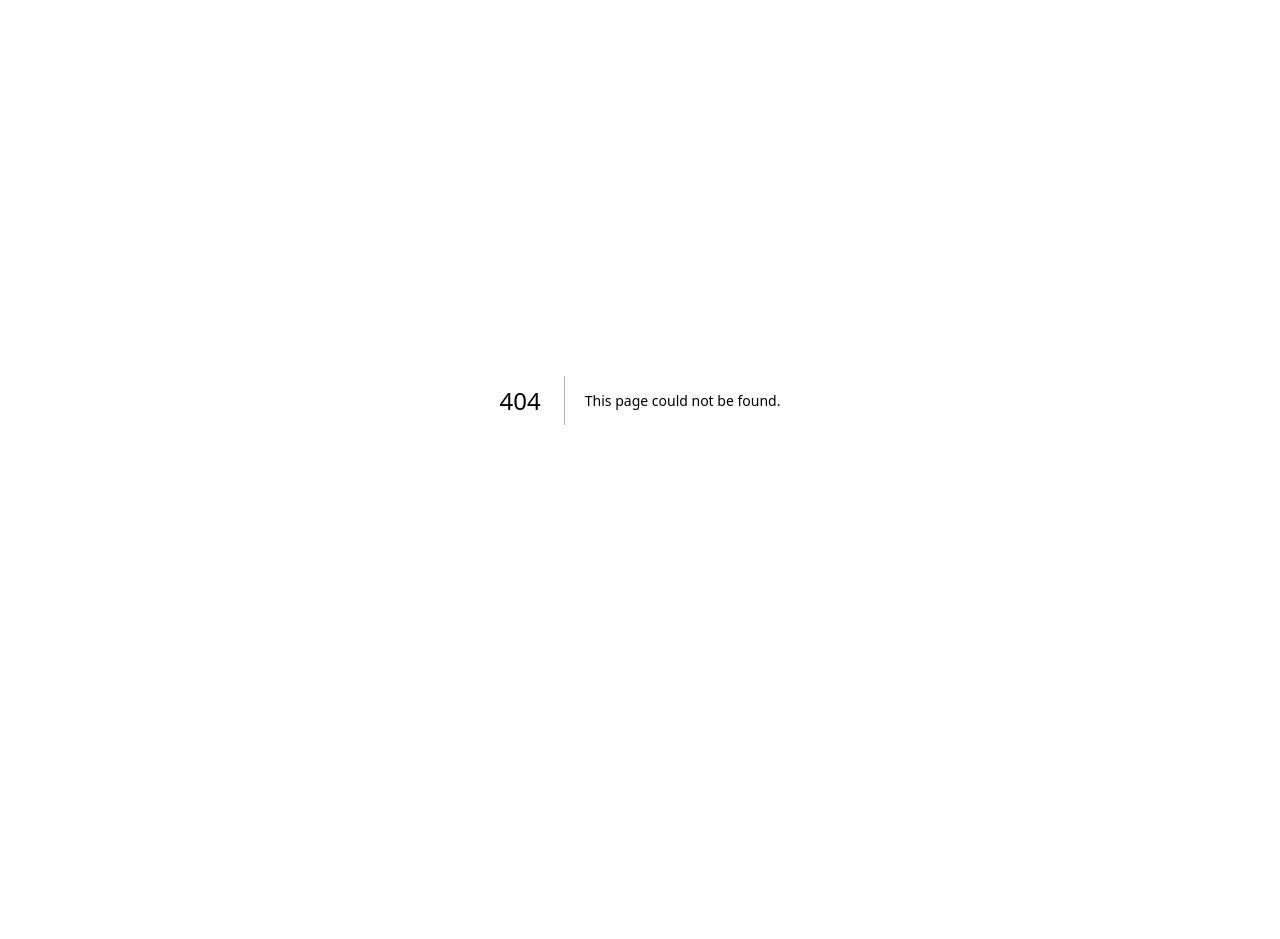
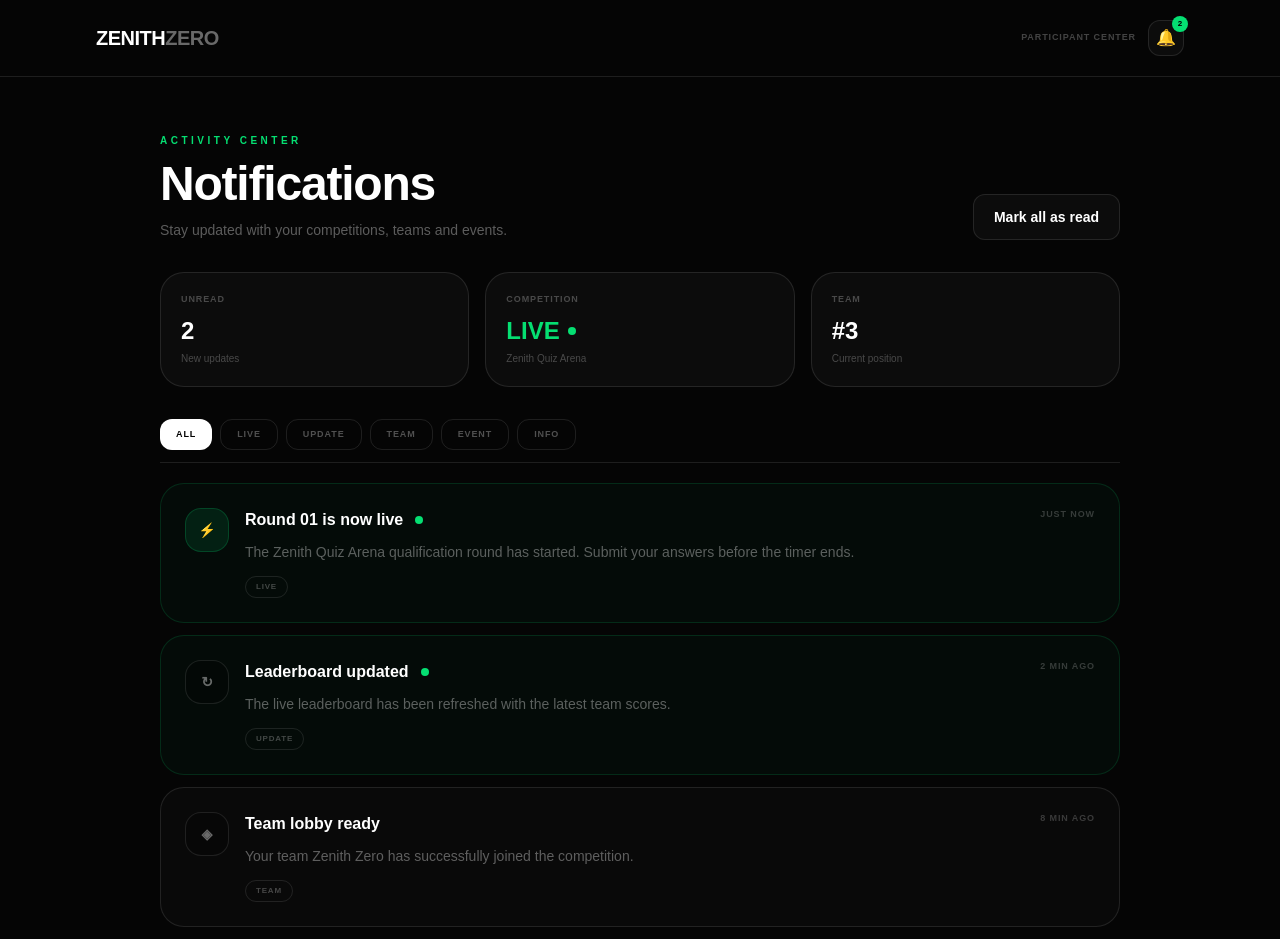
Before and after one commit to niharrai7/zenith-zero, a Next.js app: page /notifications in a window 1280 px wide. Before the commit this address had no page. Shown: the top 939 px of the page. Before the commit the page ends 800 px from the top, so only its background shows below. Built offline with nearby package versions, Linux system fonts and the light colour scheme.

Commit message:
feat: add notifications center

```diff
--- /dev/null
+++ b/app/notifications/page.js
@@ -0,0 +1,317 @@
+"use client";
+
+import { useState } from "react";
+import Link from "next/link";
+
+const initialNotifications = [
+  {
+    id: 1,
+    type: "LIVE",
+    title: "Round 01 is now live",
+    message:
+      "The Zenith Quiz Arena qualification round has started. Submit your answers before the timer ends.",
+    time: "Just now",
+    unread: true,
+  },
+  {
+    id: 2,
+    type: "UPDATE",
+    title: "Leaderboard updated",
+    message:
+      "The live leaderboard has been refreshed with the latest team scores.",
+    time: "2 min ago",
+    unread: true,
+  },
+  {
+    id: 3,
+    type: "TEAM",
+    title: "Team lobby ready",
+    message:
+      "Your team Zenith Zero has successfully joined the competition.",
+    time: "8 min ago",
+    unread: false,
+  },
+  {
+    id: 4,
+    type: "EVENT",
+    title: "Registration confirmed",
+    message:
+      "Your registration for Zenith Quiz Arena has been confirmed.",
+    time: "15 min ago",
+    unread: false,
+  },
+  {
+    id: 5,
+    type: "INFO",
+    title: "Competition instructions",
+    message:
+      "Make sure every team member is ready before the next round begins.",
+    time: "20 min ago",
+    unread: false,
+  },
+];
+
+export default function NotificationsPage() {
+  const [notifications, setNotifications] = useState(initialNotifications);
+  const [filter, setFilter] = useState("ALL");
+
+  const unreadCount = notifications.filter(
+    (notification) => notification.unread
+  ).length;
+
+  const filteredNotifications =
+    filter === "ALL"
+      ? notifications
+      : notifications.filter(
+          (notification) => notification.type === filter
+        );
+
+  function markAllRead() {
+    setNotifications((current) =>
+      current.map((notification) => ({
+        ...notification,
+        unread: false,
+      }))
+    );
+  }
+
+  function markRead(id) {
+    setNotifications((current) =>
+      current.map((notification) =>
+        notification.id === id
+          ? { ...notification, unread: false }
+          : notification
+      )
+    );
+  }
+
+  return (
+    <main className="min-h-screen bg-[#050505] text-white">
+      <nav className="border-b border-white/10">
+        <div className="mx-auto flex max-w-6xl items-center justify-between px-5 py-5 sm:px-8">
+          <Link
+            href="/"
+            className="text-xl font-black tracking-tight"
+          >
+            ZENITH<span className="text-white/40">ZERO</span>
+          </Link>
+
+          <div className="flex items-center gap-3">
+            <span className="hidden text-[9px] font-bold uppercase tracking-widest text-white/25 sm:block">
+              Participant Center
+            </span>
+
+            <div className="relative">
+              <div className="flex h-9 w-9 items-center justify-center rounded-xl border border-white/10 bg-white/[0.03]">
+                🔔
+              </div>
+
+              {unreadCount > 0 && (
+                <span className="absolute -right-1 -top-1 flex h-4 min-w-4 items-center justify-center rounded-full bg-green-400 px-1 text-[8px] font-black text-black">
+                  {unreadCount}
+                </span>
+              )}
+            </div>
+          </div>
+        </div>
+      </nav>
+
+      <section className="mx-auto max-w-5xl px-5 py-10 sm:px-8 sm:py-14">
+        <div className="flex flex-col justify-between gap-5 sm:flex-row sm:items-end">
+          <div>
+            <p className="text-[10px] font-bold uppercase tracking-[0.35em] text-green-400">
+              Activity Center
+            </p>
+
+            <h1 className="mt-3 text-4xl font-black tracking-tight sm:text-5xl">
+              Notifications
+            </h1>
+
+            <p className="mt-3 text-sm text-white/35">
+              Stay updated with your competitions, teams and events.
+            </p>
+          </div>
+
+          <button
+            onClick={markAllRead}
+            className="rounded-xl border border-white/10 bg-white/[0.03] px-5 py-3 text-sm font-bold transition hover:bg-white/[0.07]"
+          >
+            Mark all as read
+          </button>
+        </div>
+
+        <div className="mt-8 grid gap-4 sm:grid-cols-3">
+          <StatusCard
+            label="Unread"
+            value={unreadCount}
+            description="New updates"
+          />
+
+          <StatusCard
+            label="Competition"
+            value="LIVE"
+            description="Zenith Quiz Arena"
+            live
+          />
+
+          <StatusCard
+            label="Team"
+            value="#3"
+            description="Current position"
+          />
+        </div>
+
+        <div className="mt-8 flex gap-2 overflow-x-auto border-b border-white/10 pb-3">
+          {["ALL", "LIVE", "UPDATE", "TEAM", "EVENT", "INFO"].map(
+            (item) => (
+              <button
+                key={item}
+                onClick={() => setFilter(item)}
+                className={`shrink-0 rounded-xl px-4 py-2 text-[9px] font-bold uppercase tracking-widest transition ${
+                  filter === item
+                    ? "bg-white text-black"
+                    : "border border-white/10 text-white/30 hover:bg-white/5"
+                }`}
+              >
+                {item}
+              </button>
+            )
+          )}
+        </div>
+
+        <div className="mt-5 space-y-3">
+          {filteredNotifications.map((notification) => (
+            <button
+              key={notification.id}
+              onClick={() => markRead(notification.id)}
+              className={`w-full rounded-3xl border p-5 text-left transition hover:bg-white/[0.05] sm:p-6 ${
+                notification.unread
+                  ? "border-green-400/15 bg-green-400/[0.03]"
+                  : "border-white/10 bg-white/[0.02]"
+              }`}
+            >
+              <div className="flex gap-4">
+                <NotificationIcon type={notification.type} />
+
+                <div className="min-w-0 flex-1">
+                  <div className="flex flex-col justify-between gap-2 sm:flex-row sm:items-start">
+                    <div className="flex items-center gap-3">
+                      <h2 className="font-bold">
+                        {notification.title}
+                      </h2>
+
+                      {notification.unread && (
+                        <span className="h-2 w-2 rounded-full bg-green-400" />
+                      )}
+                    </div>
+
+                    <span className="shrink-0 text-[9px] font-bold uppercase tracking-widest text-white/20">
+                      {notification.time}
+                    </span>
+                  </div>
+
+                  <p className="mt-2 max-w-2xl text-sm leading-6 text-white/35">
+                    {notification.message}
+                  </p>
+
+                  <span className="mt-3 inline-block rounded-full border border-white/10 px-2.5 py-1 text-[8px] font-bold uppercase tracking-widest text-white/25">
+                    {notification.type}
+                  </span>
+                </div>
+              </div>
+            </button>
+          ))}
+
+          {filteredNotifications.length === 0 && (
+            <div className="rounded-3xl border border-white/10 bg-white/[0.03] p-12 text-center">
+              <p className="text-2xl">✓</p>
+
+              <h2 className="mt-3 font-bold">
+                No notifications
+              </h2>
+
+              <p className="mt-2 text-sm text-white/30">
+                You&apos;re all caught up.
+              </p>
+            </div>
+          )}
+        </div>
+
+        <div className="mt-8 rounded-3xl border border-white/10 bg-white/[0.03] p-6">
+          <div className="flex flex-col justify-between gap-5 sm:flex-row sm:items-center">
+            <div>
+              <p className="text-[9px] font-bold uppercase tracking-widest text-white/25">
+                Competition Status
+              </p>
+
+              <h2 className="mt-2 text-xl font-black">
+                Zenith Quiz Arena
+              </h2>
+
+              <p className="mt-1 text-xs text-white/30">
+                Qualification round currently active
+              </p>
+            </div>
+
+            <Link
+              href="/events/event/competition"
+              className="rounded-xl bg-white px-5 py-3 text-center text-sm font-bold text-black transition hover:bg-white/90"
+            >
+              Open Competition →
+            </Link>
+          </div>
+        </div>
+      </section>
+    </main>
+  );
+}
+
+function StatusCard({ label, value, description, live }) {
+  return (
+    <div className="rounded-3xl border border-white/10 bg-white/[0.03] p-5">
+      <p className="text-[9px] font-bold uppercase tracking-widest text-white/25">
+        {label}
+      </p>
+
+      <div className="mt-2 flex items-center gap-2">
+        <p
+          className={`text-2xl font-black ${
+            live ? "text-green-400" : ""
+          }`}
+        >
+          {value}
+        </p>
+
+        {live && (
+          <span className="h-2 w-2 rounded-full bg-green-400" />
+        )}
+      </div>
+
+      <p className="mt-1 text-[10px] text-white/25">
+        {description}
+      </p>
+    </div>
+  );
+}
+
+function NotificationIcon({ type }) {
+  const icons = {
+    LIVE: "⚡",
+    UPDATE: "↻",
+    TEAM: "◈",
+    EVENT: "◆",
+    INFO: "i",
+  };
+
+  return (
+    <div
+      className={`flex h-11 w-11 shrink-0 items-center justify-center rounded-2xl border text-sm font-black ${
+        type === "LIVE"
+          ? "border-green-400/20 bg-green-400/10 text-green-400"
+          : "border-white/10 bg-black/20 text-white/40"
+      }`}
+    >
+      {icons[type]}
+    </div>
+  );
+}
```
